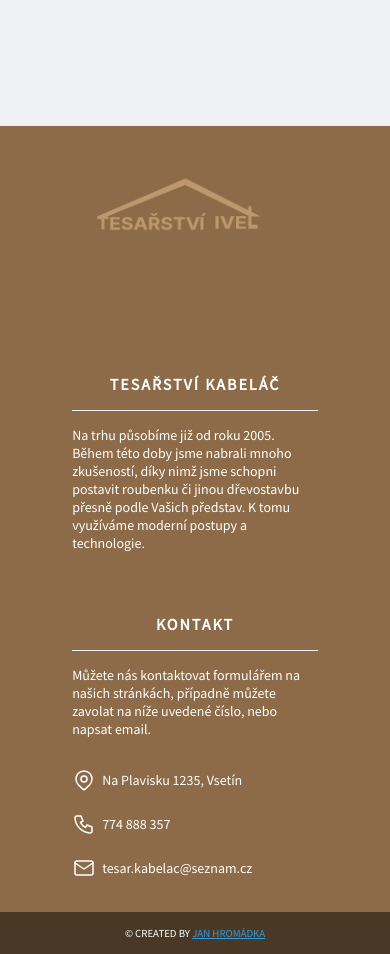
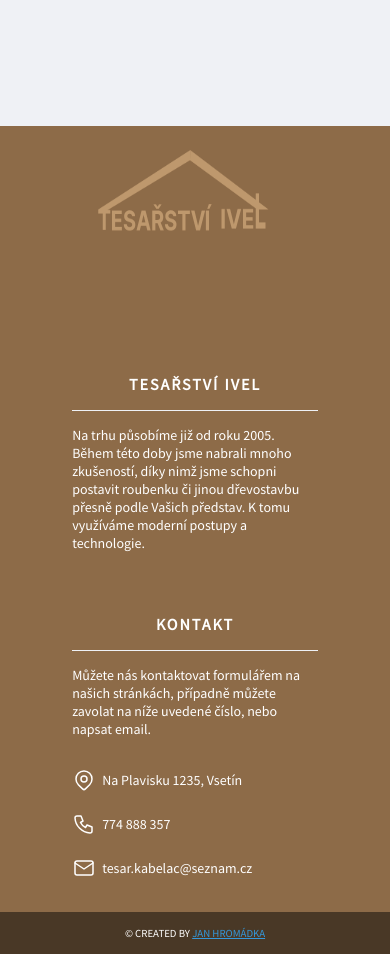
Before and after one commit to kopkaa/tesarstvi-ivel, a Nuxt app: page /galerie in a window 390 px wide. Shown: the part 5040-5994 px from the top of the page. Built offline with nearby package versions, Linux system fonts and the light colour scheme.

Commit message:
respo fixes

```diff
--- a/assets/scss/footer.scss
+++ b/assets/scss/footer.scss
@@ -66,11 +66,7 @@ footer {
     }
 
     .logo {
-      background-image: url("../../img/teskab_final_png.png");
-      background-size: 240px;
-      background-position-y: center;
-      background-repeat: no-repeat;
-      min-height: 300px;
+      width: 250px;
     }
 
     a {
--- a/assets/scss/pages/homepage.scss
+++ b/assets/scss/pages/homepage.scss
@@ -19,7 +19,7 @@
     }
 
     &--about {
-      flex-direction: row !important;
+      flex-direction: row;
       justify-content: space-evenly;
       margin-top: 8rem;
 
--- a/assets/scss/responsive.scss
+++ b/assets/scss/responsive.scss
@@ -1,10 +1,9 @@
 @media only screen and (max-width: 414px) {
-
 }
 
 @media only screen and (max-width: 687px) {
   .footer-second {
-            justify-content: center!important;
+    justify-content: center !important;
     ul {
       display: none;
     }
@@ -17,26 +16,25 @@
   }
 }
 
-
 @media only screen and (max-width: 900px) {
   .column {
-            min-width: 250px!important;
+    min-width: 250px !important;
   }
 
   .footer-second {
-            padding: 0 8vw!important;
+    padding: 0 8vw !important;
   }
 
   .hamburger {
     float: right;
-            display: block!important;
+    display: block !important;
     padding: 12px;
     position: relative;
     zoom: 185%;
   }
 
   ul {
-            display: none!important
+    display: none !important;
   }
 
   .overlay {
@@ -47,8 +45,8 @@
     z-index: 1;
     top: 0;
     left: 0;
-          background-color: rgb(0,0,0);
-          background-color: rgba(0,0,0, 0.9);
+    background-color: rgb(0, 0, 0);
+    background-color: rgba(0, 0, 0, 0.9);
   }
 
   .overlay-content {
@@ -68,7 +66,8 @@
     transition: 0.3s;
   }
 
-        .overlay a:hover, .overlay a:focus {
+  .overlay a:hover,
+  .overlay a:focus {
     color: #f1f1f1;
   }
 
@@ -78,12 +77,15 @@
     right: 45px;
     font-size: 60px;
   }
-
 }
 
 @media only screen and (max-width: 768px) {
+  .homepage__main--about {
+    flex-direction: column;
+  }
 
-    	body,html {
+  body,
+  html {
     font-size: 14px;
   }
 
@@ -99,22 +101,29 @@
   }
 
   .footer {
-            flex-direction: column!important;
+    flex-direction: column !important;
+
+    .socials {
+      width: 100%;
+    }
 
     .logo {
-                min-height: 200px!important;
+      min-height: 200px !important;
     }
 
     .column {
-                margin-bottom: 1rem!important;
+      margin-bottom: 1rem !important;
+      justify-content: center;
+      display: flex;
+      flex-direction: column;
     }
     h3 {
-                margin-top: 2rem!important;
+      margin-top: 2rem !important;
       text-align: center;
       position: relative;
 
       &:after {
-                    width: 90%!important;
+        width: 90% !important;
         position: absolute;
         left: 5%;
         margin-bottom: 8px;
@@ -122,10 +131,10 @@
     }
 
     p {
-                padding-right: 0px!important;
+      padding-right: 0px !important;
       max-width: 90%;
       margin-left: 5%;
-                margin-top: 2rem;
+      margin-top: 1rem;
     }
 
     .icons {
@@ -135,9 +144,7 @@
       padding-bottom: 1rem;
     }
   }
-
 }
-
 
 @media only screen and (min-width: 768px) and (max-width: 1199px) {
   header .socials {
@@ -148,29 +155,26 @@
     font-size: 0.8rem;
 
     img {
-                margin-right: 1rem!important;
+      margin-right: 1rem !important;
     }
   }
-
 
   p {
     line-height: 1.425rem;
   }
 
   .footer {
-            padding: 0!important
+    padding: 0 !important;
   }
 }
 
 @media only screen and (min-width: 1200px) {
-
-    	body, html {
+  body,
+  html {
     font-size: 16px;
   }
-
 
   p {
     line-height: 1.725rem;
   }
-
 }
--- a/components/Footer.vue
+++ b/components/Footer.vue
@@ -2,10 +2,10 @@
   <footer>
     <div class="footer">
       <div class="column">
-        <div class="logo" />
+        <img alt="logo" class="logo" :src="logo">
       </div>
       <div class="column">
-        <h3>Tesařství kabeláč</h3>
+        <h3>Tesařství Ivel</h3>
         <p>Na trhu působíme již od roku 2005. Během této doby jsme nabrali mnoho zkušeností, díky nimž jsme schopni postavit roubenku či jinou dřevostavbu přesně podle Vašich představ. K tomu využíváme moderní postupy a technologie.</p>
       </div>
       <div class="column">
@@ -53,6 +53,7 @@ import email from '../img/icons/mail.svg'
 import pin from '../img/icons/map-pin.svg'
 import phone from '../img/icons/phone.svg'
 import heart from '../img/icons/heart.svg'
+import logo from '../img/teskab_final_png.png'
 
 export default {
   data () {
@@ -60,7 +61,8 @@ export default {
       email,
       pin,
       phone,
-      heart
+      heart,
+      logo
     }
   }
 }
--- a/pages/index.vue
+++ b/pages/index.vue
@@ -7,7 +7,7 @@
       <template #header_title>
         <div class="header__main--title">
           <h1 class="main">
-            Tesařství kabeláč
+            Tesařství IVEL
           </h1><br>
           <span class="second">Naše firma nabízí všechny řemeslné práce spojené se dřevem a dřevěnými stavbami.</span>
           <button id="infoBtn" class="header-button" @click="scrollTo">
```
Lines whose indentation alone changed are shown as unchanged.
